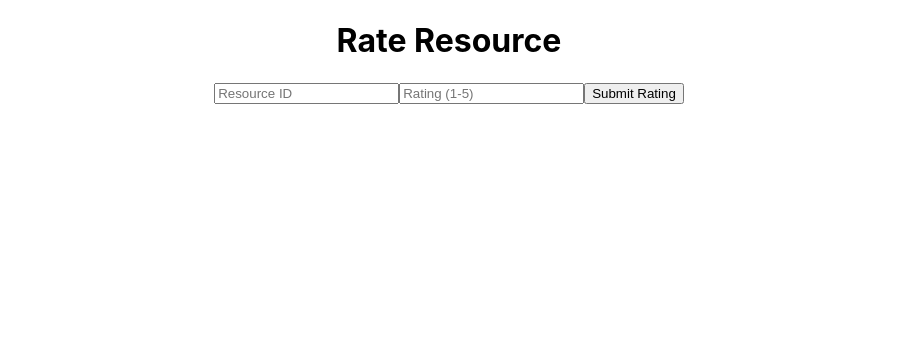
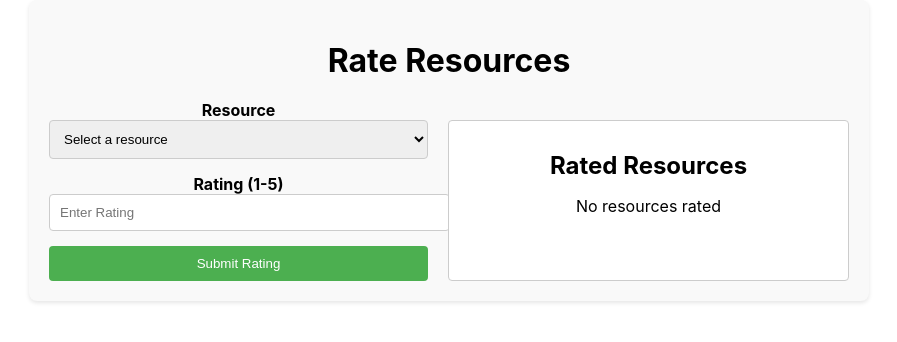
Before and after one commit to TS29TR21/Front-end, a React (Create React App) app in the folder frontend-bananaboat/: page /rate-resource-page in a window 1280 px wide. Shown: the top 342 px of the page, without its empty margins (191-1088 px from the left). Built offline with nearby package versions, Linux system fonts and the light colour scheme.

Commit message:
completed rating page

```diff
--- a/frontend-bananaboat/src/components/home.js
+++ b/frontend-bananaboat/src/components/home.js
@@ -54,6 +54,8 @@ const Home = () => {
         return <Analytics />;
 	  case "moderate":
 		return <ModerationForm />;
+	  case "rate-resource":
+		return <RateResource/>;
       default:
         return (
           <>
@@ -146,6 +148,14 @@ const Home = () => {
                 onClick={() => setActiveSection("oer")}
               >
                 Other Useful OERs
+              </button>
+            </li>
+			<li style={styles.sidebarListItem}>
+              <button
+                style={styles.link}
+                onClick={() => setActiveSection("rate-resource")}
+              >
+                Rate Resources
               </button>
             </li>
 			<li style={styles.sidebarListItem}>
--- a/frontend-bananaboat/src/components/rate-resource.js
+++ b/frontend-bananaboat/src/components/rate-resource.js
@@ -3,6 +3,16 @@ import React, { useState } from 'react';
 const RateResource = () => {
   const [resourceId, setResourceId] = useState('');
   const [rating, setRating] = useState('');
+  const [ratedResources, setRatedResources] = useState([]);
+
+  // Example resource list (replace with your actual resources)
+  const resources = [
+    { id: '1', name: 'Resource 1' },
+    { id: '2', name: 'Resource 2' },
+    { id: '3', name: 'Resource 3' },
+    { id: '4', name: 'Resource 4' },
+    { id: '5', name: 'Resource 5' },
+  ];
 
   // Handle input changes
   const handleResourceIdChange = (e) => {
@@ -37,13 +47,17 @@ const RateResource = () => {
         method: 'POST',
         body: formData,
         headers: {
-          // Include CSRF token if needed (usually with Django)
-          'X-CSRFToken': getCSRFToken(), // Replace with your CSRF token retrieval logic
+          'X-CSRFToken': getCSRFToken(),
         },
       });
 
       if (response.ok) {
         alert('Rating submitted successfully!');
+        // Update the rated resources list
+        setRatedResources([...ratedResources, { id: resourceId, rating }]);
+        // Clear input fields
+        setResourceId('');
+        setRating('');
       } else {
         alert('Failed to submit rating.');
       }
@@ -53,35 +67,131 @@ const RateResource = () => {
     }
   };
 
-  // Example function to get CSRF token (customize as needed)
+  // Example function to get CSRF token
   const getCSRFToken = () => {
-    // Logic to retrieve CSRF token goes here (e.g., from a cookie)
     return document.cookie.split(';').find((item) => item.trim().startsWith('csrftoken=')).split('=')[1];
   };
 
   return (
-    <div>
-      <h1>Rate Resource</h1>
+    <div style={styles.container}>
+      <h1 style={styles.title}>Rate Resources</h1>
 
-      <form onSubmit={handleSubmit}>
-        <input
-          type="text"
-          placeholder="Resource ID"
+      <div style={styles.flexContainer}>
+        <form onSubmit={handleSubmit} style={styles.form}>
+          <div style={styles.inputGroup}>
+            <label style={styles.label}>Resource</label>
+            <select
               name="resourceId"
               value={resourceId}
               onChange={handleResourceIdChange}
-        />
+              style={styles.input}
+            >
+              <option value="" disabled>Select a resource</option>
+              {resources.map((resource) => (
+                <option key={resource.id} value={resource.id}>
+                  {resource.name}
+                </option>
+              ))}
+            </select>
+          </div>
+          <div style={styles.inputGroup}>
+            <label style={styles.label}>Rating (1-5)</label>
             <input
-          type="text"
-          placeholder="Rating (1-5)"
+              type="number"
+              placeholder="Enter Rating"
               name="rating"
               value={rating}
               onChange={handleRatingChange}
+              style={styles.input}
+              min="1"
+              max="5"
             />
-        <button type="submit">Submit Rating</button>
+          </div>
+          <button type="submit" style={styles.submitButton}>Submit Rating</button>
         </form>
+
+        <div style={styles.ratedResourcesContainer}>
+          <h2 style={styles.subTitle}>Rated Resources</h2>
+          {ratedResources.length === 0 ? (
+            <p>No resources rated</p>
+          ) : (
+            <ul style={styles.ratedResourcesList}>
+              {ratedResources.map((resource, index) => (
+                <li key={index} style={styles.resourceItem}>
+                  <strong>Resource ID:</strong> {resource.id}, <strong>Rating:</strong> {resource.rating}
+                </li>
+              ))}
+            </ul>
+          )}
+        </div>
+      </div>
     </div>
   );
 };
 
+// Styles for the component
+const styles = {
+  container: {
+    maxWidth: '800px',
+    margin: 'auto',
+    padding: '20px',
+    backgroundColor: '#f9f9f9',
+    borderRadius: '8px',
+    boxShadow: '0 2px 4px rgba(0,0,0,0.1)',
+  },
+  title: {
+    textAlign: 'center',
+    marginBottom: '20px',
+  },
+  flexContainer: {
+    display: 'flex',
+    justifyContent: 'space-between',
+  },
+  form: {
+    display: 'flex',
+    flexDirection: 'column',
+    marginRight: '20px',
+    flex: 1,
+  },
+  inputGroup: {
+    marginBottom: '15px',
+  },
+  label: {
+    marginBottom: '5px',
+    fontWeight: 'bold',
+  },
+  input: {
+    padding: '10px',
+    borderRadius: '4px',
+    border: '1px solid #ccc',
+    width: '100%',
+  },
+  submitButton: {
+    padding: '10px',
+    backgroundColor: '#4CAF50',
+    color: 'white',
+    border: 'none',
+    borderRadius: '4px',
+    cursor: 'pointer',
+  },
+  ratedResourcesContainer: {
+    marginTop: '20px',
+    padding: '10px',
+    border: '1px solid #ccc',
+    borderRadius: '4px',
+    backgroundColor: '#ffffff',
+    flex: 1,
+  },
+  subTitle: {
+    marginBottom: '10px',
+  },
+  ratedResourcesList: {
+    listStyleType: 'none',
+    padding: '0',
+  },
+  resourceItem: {
+    padding: '5px 0',
+  },
+};
+
 export default RateResource;
```
Lines whose indentation alone changed are shown as unchanged.
